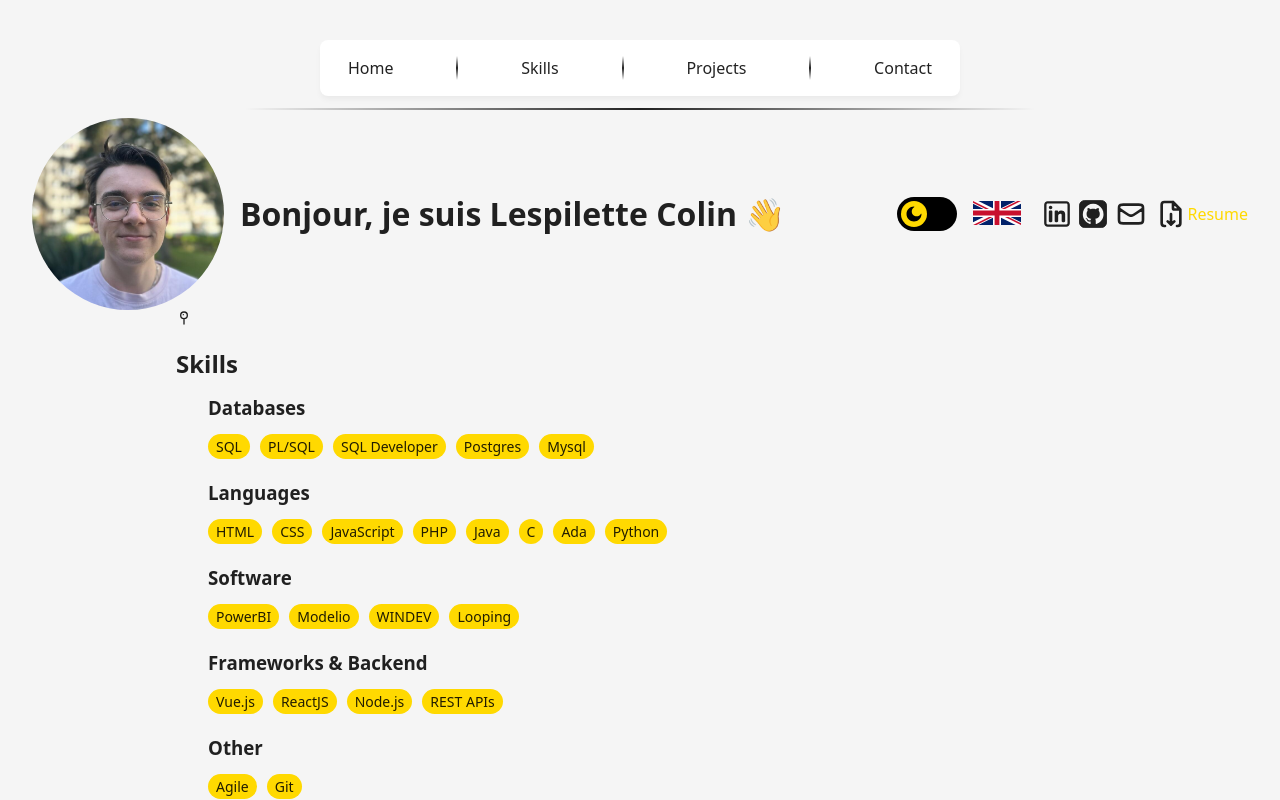
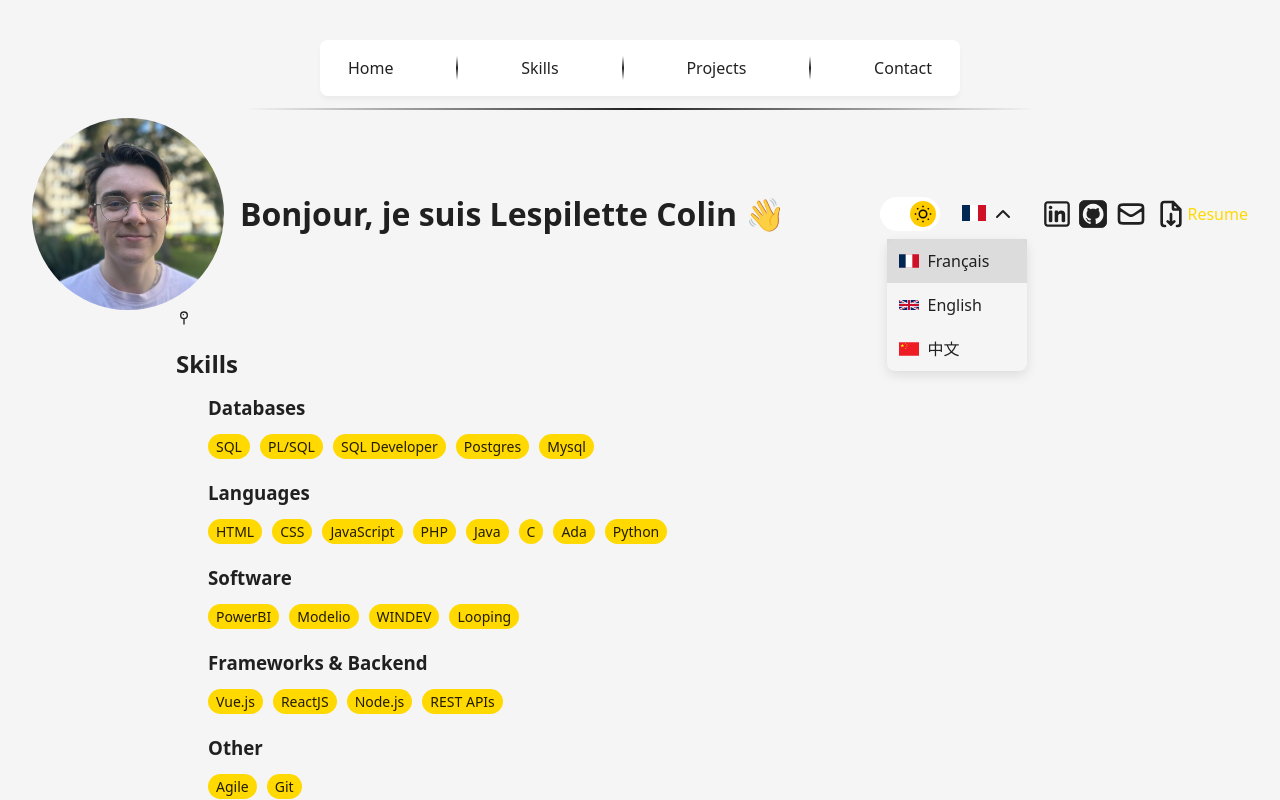
Before and after one commit to Apalian/portfolio, a Vue app: page / in a window 1280 px wide. Both pictures are taken after a click on the button 997 px from the left and 214 px from the top of the page. Shown: the top 800 px of the page. Built offline with nearby package versions, Linux system fonts and the light colour scheme.

Commit message:
feat! : Modification du Switcher + Singleton

```diff
--- a/src/components/PropsSwitcher.vue
+++ b/src/components/PropsSwitcher.vue
@@ -9,10 +9,30 @@
                     v-model="isToggled"
                     @change="handleToggle"
                 />
-                <span class="slider round"></span>
+                <span class="slider round">
+                    <span class="icon moon" v-if="!isToggled">
+                        <svg xmlns="http://www.w3.org/2000/svg" viewBox="0 0 24 24" width="18" height="18" fill="none" stroke="#000" stroke-width="2">
+                            <path d="M21 12.79A9 9 0 1 1 11.21 3 7 7 0 0 0 21 12.79z"></path>
+                        </svg>
+                    </span>
+                    <span class="icon sun" v-else>
+                        <svg xmlns="http://www.w3.org/2000/svg" viewBox="0 0 24 24" width="18" height="18" fill="none" stroke="#000" stroke-width="2">
+                            <circle cx="12" cy="12" r="5"></circle>
+                            <line x1="12" y1="1" x2="12" y2="3"></line>
+                            <line x1="12" y1="21" x2="12" y2="23"></line>
+                            <line x1="4.22" y1="4.22" x2="5.64" y2="5.64"></line>
+                            <line x1="18.36" y1="18.36" x2="19.78" y2="19.78"></line>
+                            <line x1="1" y1="12" x2="3" y2="12"></line>
+                            <line x1="21" y1="12" x2="23" y2="12"></line>
+                            <line x1="4.22" y1="19.78" x2="5.64" y2="18.36"></line>
+                            <line x1="18.36" y1="5.64" x2="19.78" y2="4.22"></line>
+                        </svg>
+                    </span>
+                </span>
             </label>
         </div>
-        <button class="language-button" @click="cycleLanguage">
+        <div class="language-dropdown">
+            <button class="language-button" @click="toggleDropdown">
                 <span>
                     <span v-if="language === 'fr'">
                         <svg xmlns="http://www.w3.org/2000/svg" viewBox="0 0 900 600" width="16" height="16">
@@ -49,55 +69,112 @@
                             <use xlink:href="#s" transform="translate(300,270) rotate(20.659808)"/>
                         </svg>
                     </span>
-                <!-- Inline Sun Icon -->
-                <span v-else-if="isToggled">
-                    <svg xmlns="http://www.w3.org/2000/svg" viewBox="0 0 24 24" width="24" height="24">
-                        <circle cx="12" cy="12" r="5" fill="yellow"/>
-                        <line x1="12" y1="1" x2="12" y2="4" stroke="yellow" stroke-width="2"/>
-                        <line x1="12" y1="20" x2="12" y2="23" stroke="yellow" stroke-width="2"/>
-                        <line x1="4" y1="4" x2="6" y2="6" stroke="yellow" stroke-width="2"/>
-                        <line x1="18" y1="18" x2="20" y2="20" stroke="yellow" stroke-width="2"/>
-                        <line x1="1" y1="12" x2="4" y2="12" stroke="yellow" stroke-width="2"/>
-                        <line x1="20" y1="12" x2="23" y2="12" stroke="yellow" stroke-width="2"/>
-                        <line x1="4" y1="20" x2="6" y2="18" stroke="yellow" stroke-width="2"/>
-                        <line x1="18" y1="6" x2="20" y2="4" stroke="yellow" stroke-width="2"/>
+                </span>
+                <!-- Dropdown arrow -->
+                <svg xmlns="http://www.w3.org/2000/svg" width="12" height="12" viewBox="0 0 24 24" fill="none" stroke="currentColor" stroke-width="2" stroke-linecap="round" stroke-linejoin="round" class="dropdown-arrow" :class="{ 'open': isDropdownOpen }">
+                    <polyline points="6 9 12 15 18 9"></polyline>
                 </svg>
-                </span>
-                <!-- Inline Moon Icon -->
-                <span v-else>
-                    <svg xmlns="http://www.w3.org/2000/svg" viewBox="0 0 24 24" width="24" height="24">
-                        <path d="M12 2C6.48 2 2 6.48 2 12s4.48 10 10 10c1.76 0 3.41-.48 4.85-1.3-.07-.17-.13-.35-.2-.52-.61-1.48-1.75-2.63-3.23-3.23-.18-.07-.35-.13-.52-.2-.82 1.44-2.33 2.44-4.07 2.44C7.57 19 4 15.43 4 12S7.57 5 12 5c2.7 0 5.01 1.6 6.14 3.9 1.69-.58 2.86-2.22 2.86-4.1 0-2.48-2.02-4.5-4.5-4.5z" fill="gray"/>
+            </button>
+
+            <!-- Dropdown menu -->
+            <div class="dropdown-menu" v-if="isDropdownOpen">
+                <div class="dropdown-item" @click="selectLanguage('fr')" :class="{ 'active': language === 'fr' }">
+                    <svg xmlns="http://www.w3.org/2000/svg" viewBox="0 0 900 600" width="16" height="16">
+                        <path fill="#CE1126" d="M0 0h900v600H0"/>
+                        <path fill="#fff" d="M0 0h600v600H0"/><path fill="#002654" d="M0 0h300v600H0"/>
                     </svg>
-                </span>
-            </span>
-        </button>
+                    <span>Français</span>
+                </div>
+                <div class="dropdown-item" @click="selectLanguage('en')" :class="{ 'active': language === 'en' }">
+                    <svg xmlns="http://www.w3.org/2000/svg" viewBox="0 0 60 30" width="16" height="16">
+                        <clipPath id="s2">
+                            <path d="M0,0 v30 h60 v-30 z"/>
+                        </clipPath>
+                        <clipPath id="t2">
+                            <path d="M30,15 h30 v15 z v15 h-30 z h-30 v-15 z v-15 h30 z"/>
+                        </clipPath>
+                        <g clip-path="url(#s2)">
+                            <path d="M0,0 v30 h60 v-30 z" fill="#012169"/>
+                            <path d="M0,0 L60,30 M60,0 L0,30" stroke="#fff" stroke-width="6"/>
+                            <path d="M0,0 L60,30 M60,0 L0,30" clip-path="url(#t2)" stroke="#C8102E" stroke-width="4"/>
+                            <path d="M30,0 v30 M0,15 h60" stroke="#fff" stroke-width="10"/>
+                            <path d="M30,0 v30 M0,15 h60" stroke="#C8102E" stroke-width="6"/>
+                        </g>
+                    </svg>
+                    <span>English</span>
+                </div>
+                <div class="dropdown-item" @click="selectLanguage('zh')" :class="{ 'active': language === 'zh' }">
+                    <svg xmlns="http://www.w3.org/2000/svg" xmlns:xlink="http://www.w3.org/1999/xlink" viewBox="0 0 900 600" width="16" height="16">
+                        <path fill="#EE1C25" d="M0 0h900v600H0"/>
+                        <g transform="translate(150,150) scale(3)">
+                            <path id="s3" d="M0,-30 17.63355,24.27051 -28.53171,-9.27051H28.53171L-17.63355,24.27051" fill="#FF0"/>
+                        </g>
+                        <use xlink:href="#s3" transform="translate(300,60) rotate(23.036243)"/>
+                        <use xlink:href="#s3" transform="translate(360,120) rotate(45.869898)"/>
+                        <use xlink:href="#s3" transform="translate(360,210) rotate(69.945396)"/>
+                        <use xlink:href="#s3" transform="translate(300,270) rotate(20.659808)"/>
+                    </svg>
+                    <span>中文</span>
+                </div>
+            </div>
+        </div>
     </div>
 </template>
 
-
 <script setup>
-import { reactive, ref } from 'vue';
+import { ref, onMounted, onUnmounted, watch } from 'vue';
 import { useTheme } from '../utils/theme.js'
 import { useLanguage } from '../utils/language.js'
 
-const {theme, toggleTheme} = useTheme()
-const {language, cycleLanguage} = useLanguage()
+const { theme, toggleTheme } = useTheme()
+const { language, setLanguage } = useLanguage()
 
-const isToggled = ref(false)
+const isToggled = ref(theme.value === 'light')
+
+const isDropdownOpen = ref(false)
 
 const handleToggle = () => {
     toggleTheme()
 }
+
+const toggleDropdown = () => {
+    isDropdownOpen.value = !isDropdownOpen.value
+}
+
+const selectLanguage = (lang) => {
+    setLanguage(lang)
+    isDropdownOpen.value = false
+}
+
+// Fermer le dropdown si on clique en dehors
+const handleClickOutside = (event) => {
+    const dropdown = document.querySelector('.language-dropdown')
+    if (dropdown && !dropdown.contains(event.target)) {
+        isDropdownOpen.value = false
+    }
+}
+
+onMounted(() => {
+    document.addEventListener('click', handleClickOutside)
+})
+
+onUnmounted(() => {
+    document.removeEventListener('click', handleClickOutside)
+})
 </script>
 
 <style scoped>
-.switchers{
+.switchers {
     display: flex;
     gap: 10px;
     align-items: center;
 }
 
-.language-button{
+.language-dropdown {
+    position: relative;
+}
+
+.language-button {
     display: flex;
     align-items: center;
     gap: 5px;
@@ -107,12 +184,57 @@ const handleToggle = () => {
     border: 1px solid var(--border-color);
     background-color: var(--button-bg);
     color: var(--button-text);
+    padding: 6px 12px;
 }
 
 .language-button svg {
-    width: 48px;
-    height: 48px;
+    width: 24px;
+    height: 24px;
     border-radius: 4px;
+}
+
+.dropdown-arrow {
+    transition: transform 0.3s ease;
+}
+
+.dropdown-arrow.open {
+    transform: rotate(180deg);
+}
+
+.dropdown-menu {
+    position: absolute;
+    top: 100%;
+    right: 0;
+    margin-top: 5px;
+    background-color: var(--button-bg);
+    border: 1px solid var(--border-color);
+    border-radius: 8px;
+    width: 140px;
+    box-shadow: 0 4px 12px rgba(0, 0, 0, 0.1);
+    z-index: 10;
+}
+
+.dropdown-item {
+    display: flex;
+    align-items: center;
+    gap: 8px;
+    padding: 10px 12px;
+    cursor: pointer;
+    transition: background-color 0.2s ease;
+}
+
+.dropdown-item:hover {
+    background-color: rgba(0, 0, 0, 0.05);
+}
+
+.dropdown-item.active {
+    background-color: rgba(0, 0, 0, 0.1);
+}
+
+.dropdown-item svg {
+    width: 20px;
+    height: 20px;
+    border-radius: 3px;
 }
 
 .switch {
@@ -140,29 +262,29 @@ const handleToggle = () => {
     border-radius: 34px;
 }
 
-.slider:before {
+.slider .icon {
     position: absolute;
-    content: "";
+    display: flex;
+    align-items: center;
+    justify-content: center;
     height: 26px;
     width: 26px;
+    border-radius: 50%;
+}
+
+.slider .moon {
     left: 4px;
     bottom: 4px;
-    border-radius: 50%;
     background-color: #ffd900;
-    background-image: url('/moon.svg');
-    background-repeat: no-repeat;
-    background-position: center;
-    background-size: 18px;
-    transition: 0.4s;
+}
+
+.slider .sun {
+    right: 4px;
+    bottom: 4px;
+    background-color: #ffcc00;
 }
 
 input:checked + .slider {
     background-color: #ffffff;
 }
-
-input:checked + .slider:before {
-    transform: translateX(26px);
-    background-color: #ffcc00; /* Jaune clair pour le mode on */
-    background-image: url('/sun.svg'); /* Icône mode on */
-}
 </style>
--- a/src/utils/language.js
+++ b/src/utils/language.js
@@ -1,11 +1,17 @@
 import {ref, watch} from 'vue'
 
+// Instance unique et ses données
+let instance = null;
+let language = null;
+
 export function useLanguage() {
-    const language = ref(localStorage.getItem('language') || 'fr')
+    // Si l'instance n'existe pas encore, on l'initialise
+    if (instance === null) {
+        language = ref(localStorage.getItem('language') || 'fr')
         document.documentElement.setAttribute('lang', language.value)
         const availableLanguages = ['fr', 'en', 'zh']
 
-    watch(language, (nextLanguage) =>{
+        watch(language, (nextLanguage) => {
             document.documentElement.setAttribute('lang', nextLanguage)
             localStorage.setItem('language', nextLanguage)
         })
@@ -22,10 +28,13 @@ export function useLanguage() {
             }
         }
 
-    return{
+        instance = {
             language,
             cycleLanguage,
             setLanguage,
             availableLanguages
         }
     }
+
+    return instance;
+}
--- a/src/utils/theme.js
+++ b/src/utils/theme.js
@@ -1,7 +1,11 @@
 import { ref, watch } from "vue";
+// Instance unique et ses données
+let instance = null;
+let theme = null;
 
 export function useTheme() {
-    const theme = ref(localStorage.getItem('theme') || 'light')
+    if (instance === null) {
+        theme = ref(localStorage.getItem('theme') || 'light')
 
         document.documentElement.setAttribute('data-theme', theme.value)
 
@@ -14,8 +18,11 @@ export function useTheme() {
             theme.value = theme.value === 'light' ? 'dark' : 'light'
         }
 
-    return{
+        instance = {
+            theme,
             useTheme,
             toggleTheme
         }
     }
+    return instance
+}
```
Also changed, not shown: public/moon.svg (deleted), public/sun.svg (deleted). Lines whose indentation alone changed are shown as unchanged.
